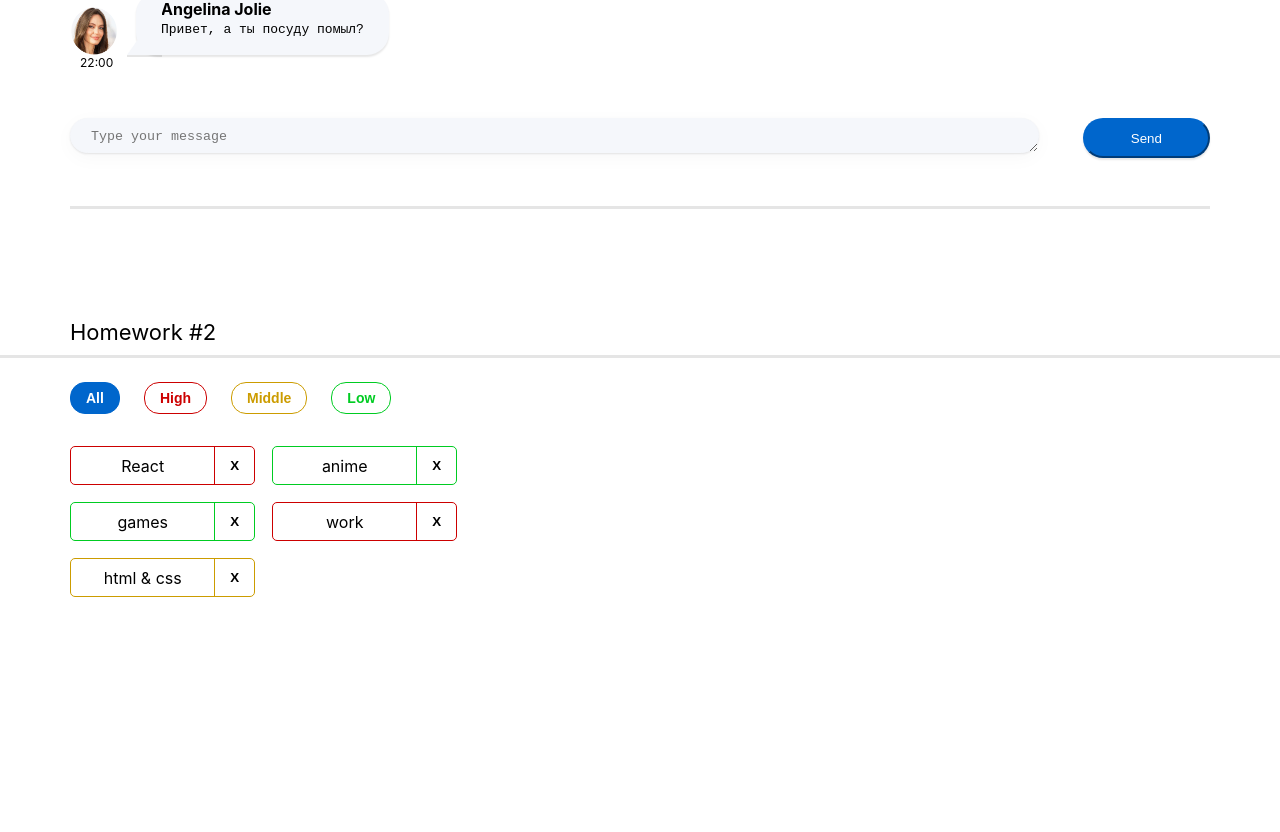
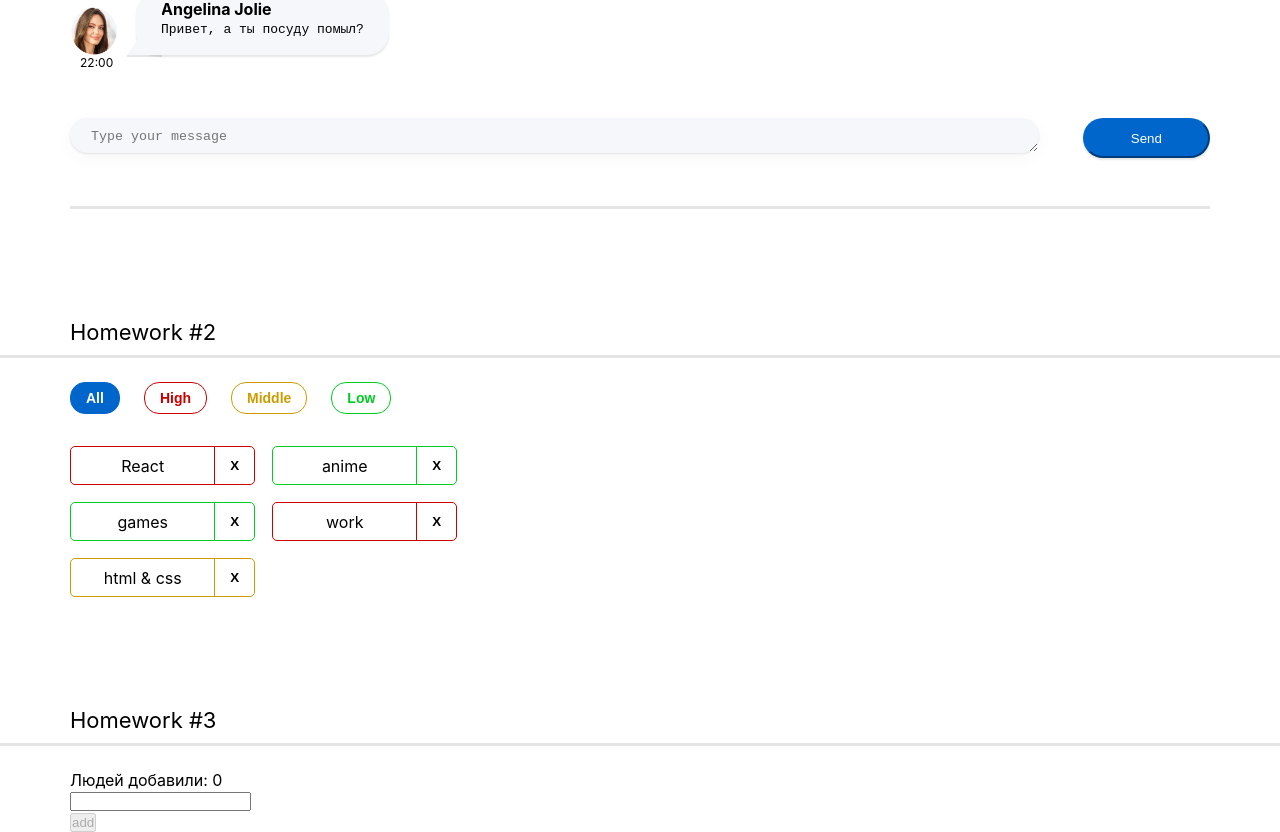
Before and after one commit to yadvorov/HomeWork, a React (Create React App) app in the folder hws2-master/: page / in a window 1280 px wide. Shown: the part 353-1185 px from the top of the page. Before the commit the page ends 950 px from the top, so only its background shows below. Built offline with nearby package versions, Linux system fonts and the light colour scheme.

Commit message:
hws2-master

```diff
--- a/hws2-master/src/s1-main/App.tsx
+++ b/hws2-master/src/s1-main/App.tsx
@@ -2,6 +2,7 @@
 import s from './App.module.css'
 import HW1 from '../s2-homeworks/hw01/HW1'
 import HW2 from '../s2-homeworks/hw02/HW2'
+import HW3 from '../s2-homeworks/hw03/HW3'
 
 function App() {
     return (
@@ -9,7 +10,7 @@
             <HW1/>
             {/*раскомментировать по ходу выполнения*/}
             <HW2/>
-            {/*<HW3/>*/}
+            <HW3/>
             {/*<HW4/>*/}
 
             {/*при выполнении дз 5 и более - закомментировать здесь дз 1-4, так как они есть внутри дз 5*/}
--- a/hws2-master/src/s2-homeworks/hw03/Greeting.tsx
+++ b/hws2-master/src/s2-homeworks/hw03/Greeting.tsx
@@ -2,14 +2,14 @@
 import s from './Greeting.module.css'
 
 type GreetingPropsType = {
-    name: any // need to fix any
-    setNameCallback: any // need to fix any
-    addUser: any // need to fix any
-    onBlur: any // need to fix any
-    onEnter: any // need to fix any
-    error: any // need to fix any
-    totalUsers: any // need to fix any
-    lastUserName?: any // need to fix any
+    name: string // need to fix any
+    setNameCallback: (e: React.ChangeEvent<HTMLInputElement>) => void // need to fix any
+    addUser: () => void // need to fix any
+    onBlur: () => void // need to fix any
+    onEnter: (e: React.KeyboardEvent<HTMLInputElement>) => void // need to fix any
+    error: string // need to fix any
+    totalUsers: number // need to fix any
+    lastUserName: string // need to fix any
 }
 
 // презентационная компонента (для верстальщика)
@@ -25,7 +25,7 @@
         lastUserName,
     } // деструктуризация пропсов
 ) => {
-    const inputClass = s.errorInput // need to fix with (?:)
+    const inputClass = error? s.errorInput : ""  // need to fix with (?:)
 
     return (
         <div id={'hw3-form'} className={s.greetingForm}>
--- a/hws2-master/src/s2-homeworks/hw03/GreetingContainer.tsx
+++ b/hws2-master/src/s2-homeworks/hw03/GreetingContainer.tsx
@@ -1,20 +1,39 @@
 import React, { ChangeEvent, KeyboardEvent, useState } from 'react'
 import Greeting from './Greeting'
 import { UserType } from './HW3'
+import { totalmem } from 'os'
 
 type GreetingContainerPropsType = {
-    users: any // need to fix any
-    addUserCallback: any // need to fix any
+    users: UserType[] // need to fix any
+    addUserCallback: (name: string)=> void // need to fix any
 }
 
-export const pureAddUser = (name: any, setError: any, setName: any, addUserCallback: any) => {
+export const pureAddUser = (name: string,
+    setError: React.Dispatch<React.SetStateAction<string>>,
+    setName: React.Dispatch<React.SetStateAction<string>>,
+    addUserCallback: (name: string) => void) => {
+        if (name.trim() === "") {
+            setError("Ошибка! Введите имя!")
+        } else {
+            addUserCallback(name)
+            setName("")
+        }
     // если имя пустое - показать ошибку, иначе - добавить юзера и очистить инпут
 }
 
-export const pureOnBlur = (name: any, setError: any) => { // если имя пустое - показать ошибку
+export const pureOnBlur = (name: string,
+            setError: React.Dispatch<React.SetStateAction<string>>) => {
+                if (name.trim() === "") {
+                    setError("Ошибка! Введите имя!")
+                } // если имя пустое - показать ошибку
 }
 
-export const pureOnEnter = (e: any, addUser: any) => { // если нажата кнопка Enter - добавить
+export const pureOnEnter = (e: React.KeyboardEvent<HTMLInputElement>,
+    addUser: ()=> void) => {
+        if (e.key === "Enter") {
+            addUser()
+
+        }// если нажата кнопка Enter - добавить
 }
 
 // более простой и понятный для новичков
@@ -26,11 +45,11 @@
     addUserCallback,
 }) => {
     // деструктуризация пропсов
-    const [name, setName] = useState<any>('') // need to fix any
-    const [error, setError] = useState<any>('') // need to fix any
+    const [name, setName] = useState<string>('') // need to fix any
+    const [error, setError] = useState<string>('') // need to fix any
 
-    const setNameCallback = (e: any) => { // need to fix any
-        setName('some name') // need to fix
+    const setNameCallback = (e: React.ChangeEvent<HTMLInputElement>) => { // need to fix any
+        setName(e.currentTarget.value) // need to fix
 
         error && setError('')
     }
@@ -42,12 +61,13 @@
         pureOnBlur(name, setError)
     }
 
-    const onEnter = (e: any) => {
+    const onEnter = (e: React.KeyboardEvent<HTMLInputElement>) => {
         pureOnEnter(e, addUser)
     }
 
-    const totalUsers = 0 // need to fix
-    const lastUserName = 'some name' // need to fix
+    const totalUsers = users.length // need to fix
+    const lastUserName = totalUsers> 0 ? users[users.length-1].name : ""// need to fix
+
 
     return (
         <Greeting
--- a/hws2-master/src/s2-homeworks/hw03/HW3.tsx
+++ b/hws2-master/src/s2-homeworks/hw03/HW3.tsx
@@ -19,20 +19,21 @@
 
 // types
 export type UserType = {
-    _id: any // need to fix any
-    name: any // need to fix any
+    _id: string // need to fix any
+    name: string // need to fix any
 }
 
-export const pureAddUserCallback = (name: any, setUsers: any, users: any) => { // need to fix any
-    const user = { // need to fix
+export const pureAddUserCallback = (name: string, setUsers: React.Dispatch<React.SetStateAction<UserType[]>>, users: UserType[]) => { // need to fix any
+    const user = { _id: v1(), name: name
+        // need to fix
     }
     setUsers([...users, user])
 }
 
 const HW3 = () => {
-    const [users, setUsers] = useState<any>([]) // need to fix any
+    const [users, setUsers] = useState<UserType[]>([]) // need to fix any
 
-    const addUserCallback = (name: any) => { // need to fix any
+    const addUserCallback = (name: string) => { // need to fix any
         pureAddUserCallback(name, setUsers, users)
     }
 
```
Also changed, not shown: 1 other file (tests, documents, lock files or other folders).
